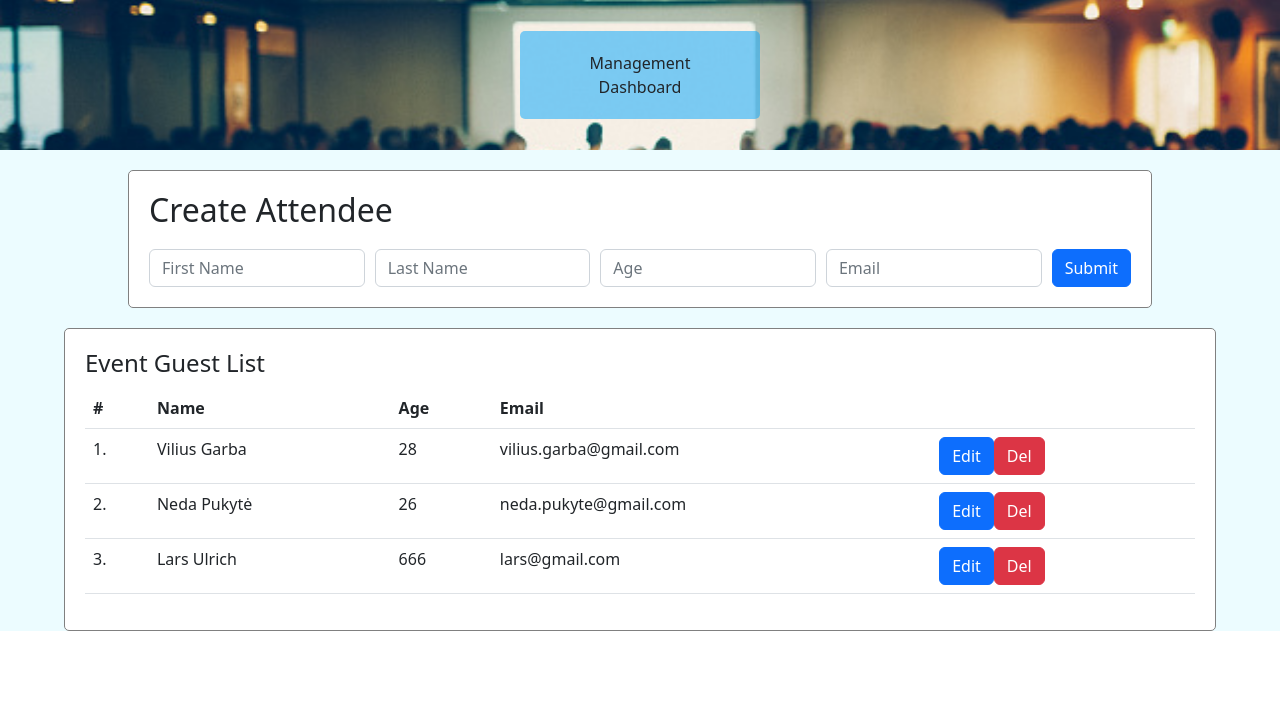
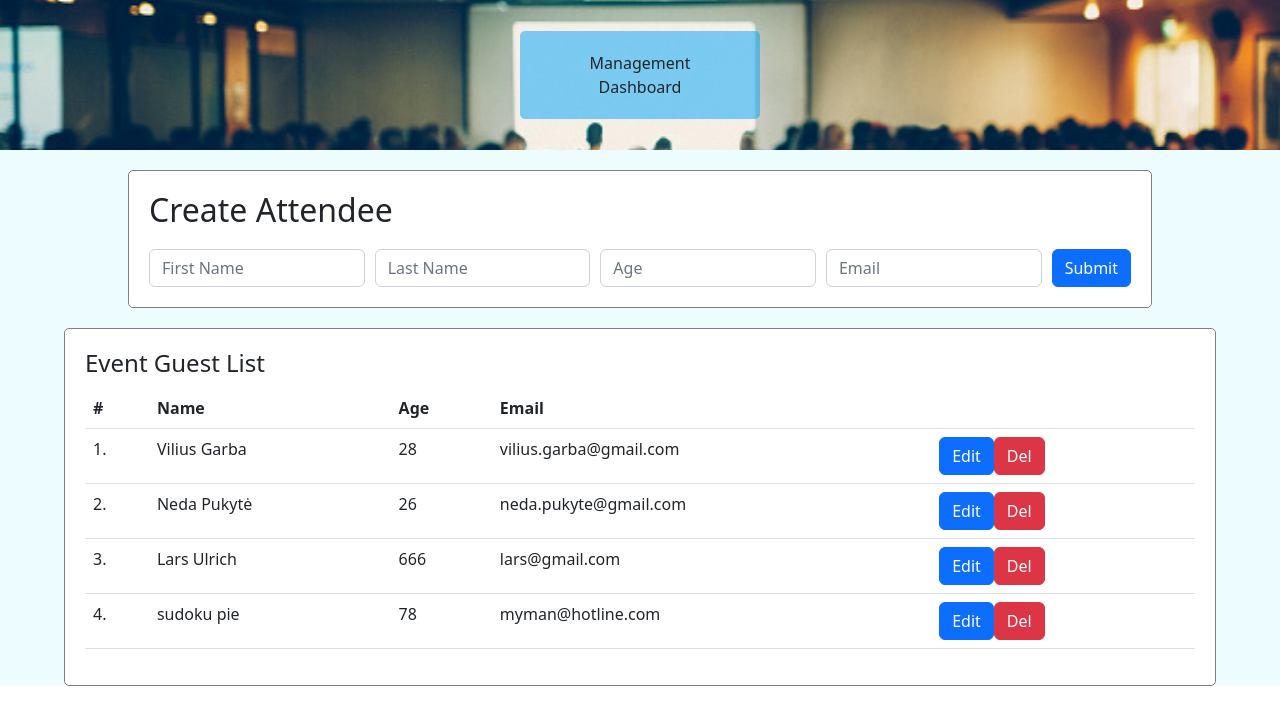
Before and after one commit to Volosatas/CAFE01-task, a React (Create React App) app: page / in a window 1280 px wide. Shown: the top 724 px of the page. Built offline with nearby package versions, Linux system fonts and the light colour scheme.

Commit message:
save progress on adding attendee feature

```diff
--- a/src/App.js
+++ b/src/App.js
@@ -1,15 +1,12 @@
 import "./styles/App.scss";
 import "./styles/styles.js";
-import { Header } from "./components/Header";
-import { AttendeeCreator } from "./components/AttendeeCreator";
-import { AttendeeList } from "./components/AttendeeList";
+
+import { Dashboard } from "./components/Dashboard";
 
 function App() {
   return (
     <div className="app">
-      <Header />
-      <AttendeeCreator />
-      <AttendeeList />
+      <Dashboard />
     </div>
   );
 }
--- a/src/components/AttendeeCreator.jsx
+++ b/src/components/AttendeeCreator.jsx
@@ -1,7 +1,17 @@
+// import { useState } from "react";
+// import { useCallback } from "react";
 import Button from "react-bootstrap/Button";
 import Form from "react-bootstrap/Form";
+// import uuid from "react-uuid";
 
-export function AttendeeCreator() {
+export function AttendeeCreator(props) {
+  // const handleInputChange = useCallback(
+  //   (e) => {
+  //     onNameChange(e.target.value);
+  //   },
+  //   [onInputChange]
+  // );
+
   return (
     <div className="creator">
       <div className="creator__tittle">
@@ -13,15 +23,33 @@ export function AttendeeCreator() {
           name="firstName"
           placeholder="First Name"
           required
+          value={props.attendee.firstName}
+          onChange={(e) => props.onInputChange(e.target.value)}
         />
         <Form.Control
           type="text"
           name="lastName"
           placeholder="Last Name"
           required
+          value={props.attendee.lastName}
+          onChange={(e) => props.onInputChange(e.target.value)}
         />
-        <Form.Control type="number" name="age" placeholder="Age" required />
-        <Form.Control type="email" name="email" placeholder="Email" required />
+        <Form.Control
+          type="number"
+          name="age"
+          placeholder="Age"
+          required
+          value={props.attendee.age}
+          onChange={(e) => props.onInputChange(e.target.value)}
+        />
+        <Form.Control
+          type="email"
+          name="email"
+          placeholder="Email"
+          required
+          value={props.attendee.email}
+          onChange={(e) => props.onInputChange(e.target.value)}
+        />
         <Button variant="primary" type="submit">
           Submit
         </Button>
--- a/src/components/AttendeeList.jsx
+++ b/src/components/AttendeeList.jsx
@@ -1,42 +1,7 @@
-import React, { useState } from "react";
 import Table from "react-bootstrap/Table";
 import Button from "react-bootstrap/Button";
-import uuid from "react-uuid";
 
-const guests = [
-  {
-    id: uuid(),
-    firstName: "Vilius",
-    lastName: "Garba",
-    age: 28,
-    email: "vilius.garba@gmail.com",
-  },
-  {
-    id: uuid(),
-    firstName: "Neda",
-    lastName: "Pukytė",
-    age: 26,
-    email: "neda.pukyte@gmail.com",
-  },
-  {
-    id: uuid(),
-    firstName: "Lars",
-    lastName: "Ulrich",
-    age: 666,
-    email: "lars@gmail.com",
-  },
-];
-
-export function AttendeeList() {
-  const [attendees, setAttendees] = useState(guests);
-
-  const handleOnDelete = (attendeeID) => {
-    const filteredAtendees = attendees.filter(
-      (attendee) => attendee.id !== attendeeID
-    );
-    setAttendees(filteredAtendees);
-  };
-
+export function AttendeeList(props) {
   return (
     <div className="attendeesList">
       <h4 className="attendeesList__title">Event Guest List</h4>
@@ -51,7 +16,7 @@ export function AttendeeList() {
           </tr>
         </thead>
         <tbody>
-          {attendees.map((attendee, i) => {
+          {props.attendees.map((attendee, i) => {
             return (
               <tr key={attendee.id}>
                 <td>{i + 1}.</td>
@@ -64,7 +29,7 @@ export function AttendeeList() {
                   <Button variant="primary">Edit</Button>
                   <Button
                     variant="danger"
-                    onClick={() => handleOnDelete(attendee.id)}
+                    onClick={() => props.handleDeleteBtn(attendee.id)}
                   >
                     Del
                   </Button>
--- a/src/components/Dashboard.jsx
+++ b/src/components/Dashboard.jsx
@@ -0,0 +1,73 @@
+import React, { useState } from "react";
+import { Header } from "./Header";
+import { AttendeeCreator } from "./AttendeeCreator";
+import { AttendeeList } from "./AttendeeList";
+import uuid from "react-uuid";
+
+export function Dashboard() {
+  const guests = [
+    {
+      id: uuid(),
+      firstName: "Vilius",
+      lastName: "Garba",
+      age: 28,
+      email: "vilius.garba@gmail.com",
+    },
+    {
+      id: uuid(),
+      firstName: "Neda",
+      lastName: "Pukytė",
+      age: 26,
+      email: "neda.pukyte@gmail.com",
+    },
+    {
+      id: uuid(),
+      firstName: "Lars",
+      lastName: "Ulrich",
+      age: 666,
+      email: "lars@gmail.com",
+    },
+    {
+      id: 1,
+      firstName: "sudoku",
+      lastName: "pie",
+      age: 78,
+      email: "myman@hotline.com",
+    },
+  ];
+
+  const [attendees, setAttendees] = useState(guests);
+  const [attendee, setAttendee] = useState({
+    id: uuid(),
+    firstName: "",
+    lastName: "",
+    age: "",
+    email: "",
+  });
+
+  const handleDeleteBtn = (attendeeID) => {
+    const filteredAttendees = attendees.filter(
+      (attendee) => attendee.id !== attendeeID
+    );
+    setAttendees(filteredAttendees);
+  };
+
+  const onInputChange = (firstName, lastName, age, email) => {
+    console.log(attendee);
+    setAttendee({
+      id: uuid(),
+      firstName: firstName,
+      lastName: lastName,
+      age: age,
+      email: email,
+    });
+  };
+
+  return (
+    <>
+      <Header />
+      <AttendeeCreator attendee={attendee} onInputChange={onInputChange} />
+      <AttendeeList attendees={attendees} handleDeleteBtn={handleDeleteBtn} />
+    </>
+  );
+}
```
